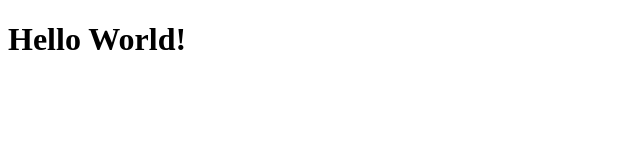
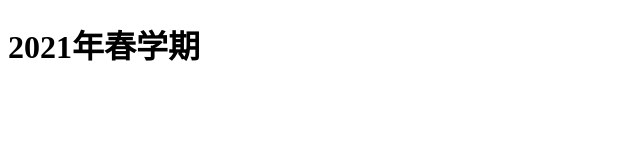
Before and after one commit to Yuetatsu/Yuetatsu.github.io, a plain HTML site: page index.html in a window 1280 px wide. Shown: the whole page, without its empty margins (0-640 px from the left). Drawn offline with Linux system fonts and the light colour scheme.

Commit message:
add index.html

```diff
--- a/index.html
+++ b/index.html
@@ -5,6 +5,6 @@
   <title>Title</title>
 </head>
 <body>
-  <h1>Hello World!</h1>
+  <h1>2021年春学期</h1>
 </body>
 </html>
```
